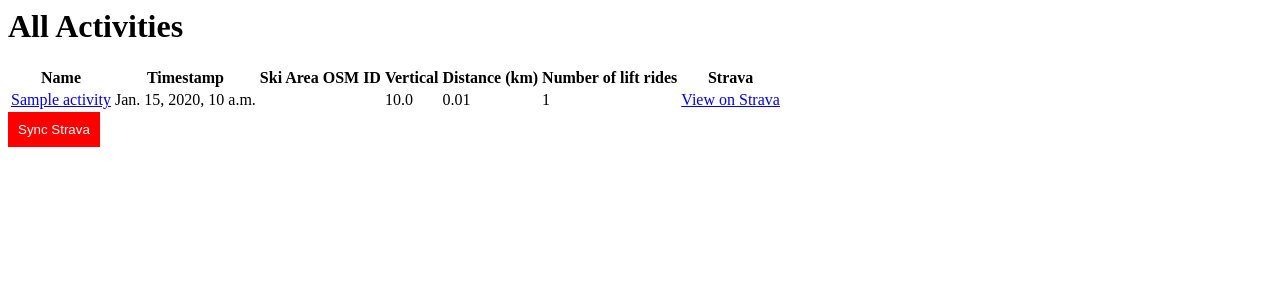
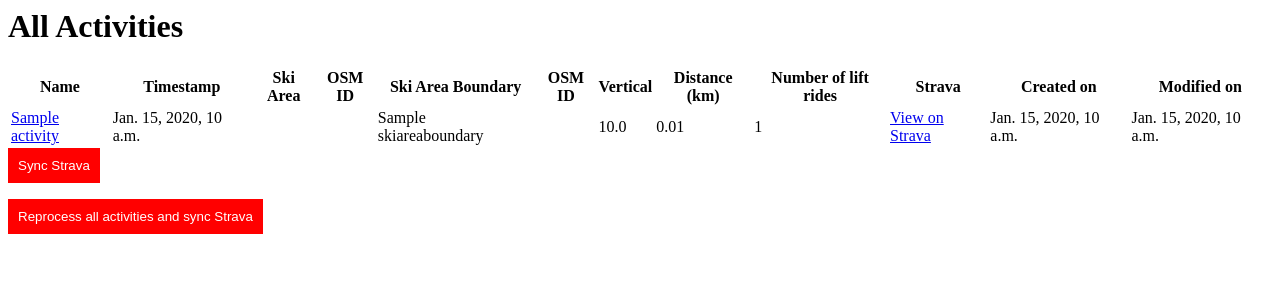
Before and after one commit to solorisx/SkiDashboard, a Django app: page /activities/ in a window 1280 px wide. Shown: the top 300 px of the page. Run offline with Django 5.2, Linux system fonts and the light colour scheme; a user stored in the database is signed in; tables that the repository leaves empty hold one stand-in row (values such as "Sample post"); data that the repository does not hold is empty; parts of the project's set-up code (start-up, migrations or seed data) failed here and were passed over.

Commit message:
feat: implement segment handling for pistes; add segmentize_piste function and update activity parsing logic to include geometry calculations

```diff
--- a/SkiingDashboard/core/osm_parser.py
+++ b/SkiingDashboard/core/osm_parser.py
@@ -1,6 +1,5 @@
 import osmium
 import osmium.geom
-import shapely.wkb
 import logging
 import time
 from SkiingDashboardApp.osm_models import Way, Node, Aerialway, Piste, SkiArea, Station, SkiAreaBoundary
@@ -22,6 +21,7 @@ class OSMHandler(osmium.SimpleHandler):
     def way(self, w):
         way_data = {
             'osm_id': w.id,
+            'geom': wkbfab.create_linestring(w),
             'nodes': [n.ref for n in w.nodes],
             'tags': dict(w.tags)
         }
@@ -37,10 +37,9 @@ class OSMHandler(osmium.SimpleHandler):
 
     def area(self, a):
         if 'landuse' in a.tags and a.tags['landuse'] == 'winter_sports':
-            wkb = wkbfab.create_multipolygon(a)
             area_data = {
                 'osm_id': a.orig_id(),
-                'geom': wkb,
+                'geom': wkbfab.create_multipolygon(a),
                 'name': a.tags.get('name'),
                 'tags': dict(a.tags)
             }
--- a/SkiingDashboard/urls.py
+++ b/SkiingDashboard/urls.py
@@ -27,4 +27,5 @@ urlpatterns = [
     path("activities/<int:activity_id>/", views.activity_detail, name="activity_detail"),
     path("activities/<int:activity_id>/reprocess/", views.reprocess_activity, name="reprocess_activity"),
     path("sync_strava/", views.sync_strava, name="sync_strava"),
+    path("reprocess_all/", views.sync_reprocess_all, name="reprocess_all"),
 ]
--- a/SkiingDashboardApp/osm_models.py
+++ b/SkiingDashboardApp/osm_models.py
@@ -68,6 +68,7 @@ class Aerialway(models.Model):
 # Piste Model
 class Piste(models.Model):
     way = models.OneToOneField(Way, on_delete=models.CASCADE)
+    geom = models.LineStringField(null=True, blank=True)
     lit = models.BooleanField(default=False)
     name = models.CharField(max_length=255, blank=True, null=True)
     oneway = models.BooleanField(default=True)
@@ -83,6 +84,15 @@ class Piste(models.Model):
 
     def get_osm_url(self):
         return self.way.get_osm_url()
+
+class PisteSegment(models.Model):
+    piste = models.ForeignKey(Piste, on_delete=models.CASCADE, related_name='segments')
+    geom = models.LineStringField(null=True, blank=True)
+    created_on = models.DateTimeField(auto_now_add=True)
+    modified_on = models.DateTimeField(auto_now=True)
+
+    def __str__(self):
+        return f"Piste Segment {self.piste.way.osm_id} - {self.geom.length}"
 
 # SkiArea Model
 class SkiArea(models.Model):
--- a/SkiingDashboardApp/templates/activities/activity_list.html
+++ b/SkiingDashboardApp/templates/activities/activity_list.html
@@ -7,10 +7,14 @@
             <th>Timestamp</th>
             <th>Ski Area</th>
             <th>OSM ID</th>
+            <th>Ski Area Boundary</th>
+            <th>OSM ID</th>
             <th>Vertical</th>
             <th>Distance (km)</th>
             <th>Number of lift rides</th>
             <th>Strava</th>
+            <th>Created on</th>
+            <th>Modified on</th>
         </tr>
         {% for activity in activities %}
             <tr>
@@ -20,8 +24,23 @@
                     </a>
                 </td>
                 <td>{{ activity.timestamp }}</td>
-                <td>{{ activity.ski_area.name }}</td>
-                <td> <a href="{{ activity.ski_area.get_osm_url }}" target="_blank"> {{ activity.ski_area.osm_id}}</a> </td>
+
+                {% if activity.ski_area %}
+                    <td>{{ activity.ski_area.name }}</td>
+                    <td> <a href="{{ activity.ski_area.get_osm_url }}" target="_blank"> {{ activity.ski_area.osm_id}}</a> </td>
+                {% else %}
+                    <td></td>
+                    <td></td>
+                {% endif %}
+
+                {% if activity.ski_area_boundary %}
+                    <td>{{ activity.ski_area_boundary.name }}</td>
+                    <td> <a href="{{ activity.ski_area_boundary.get_osm_url }}" target="_blank"> {{ activity.ski_area_boundary.way.osm_id}}</a> </td>
+                {% else %}
+                    <td></td>
+                    <td></td>
+                {% endif %}
+
                 <td>{{ activity.total_descent|round_to:0 }}</td>
                 <td>{{ activity.total_distance|divide:1000|round_to:2 }} </td>
                 <td>{{ activity.get_num_lift_rides }}</td>
@@ -29,16 +48,24 @@
                     <a href="{{ activity.get_strava_url }}" target="_blank">View on Strava</a>
                 {% endif %}
                 </td>
+                <td>{{ activity.created_on }}</td>
+                <td>{{ activity.modified_on }}</td>
             </tr>
         {% endfor %}
     </table>
 
-    <form action="{% url 'sync strava' %}" method="POST">
+    <form action="{% url 'sync_strava' %}" method="POST">
         {% csrf_token %}
         <button type="submit" style="background-color: red; color: white; padding: 10px; border: none; cursor: pointer;">
             Sync Strava
         </button>
     </form>
+    <form action="{% url 'reprocess_all' %}" method="POST">
+        {% csrf_token %}
+        <button type="submit" style="background-color: red; color: white; padding: 10px; border: none; cursor: pointer;">
+            Reprocess all activities and sync Strava
+        </button>
+    </form>
 
 
 {% endblock %}
--- a/SkiingDashboardApp/views.py
+++ b/SkiingDashboardApp/views.py
@@ -42,3 +42,10 @@ def sync_strava(request):
         return HttpResponse("Strava activities synced.")
     except Exception as e:
         return HttpResponse(f"Error syncing Strava activities: {e}")
+
+def sync_reprocess_all(request):
+    try:
+        parse_strava_activities(user=request.user, update=True)
+        return HttpResponse("Strava activities synced and reprocessed.")
+    except Exception as e:
+        return HttpResponse(f"Error syncing Strava activities: {e}")
```
Also changed, not shown: SkiingDashboard/core/activity_parser.py (+12 -3 lines), SkiingDashboard/core/segment_handler.py (added, +31 -0 lines).
